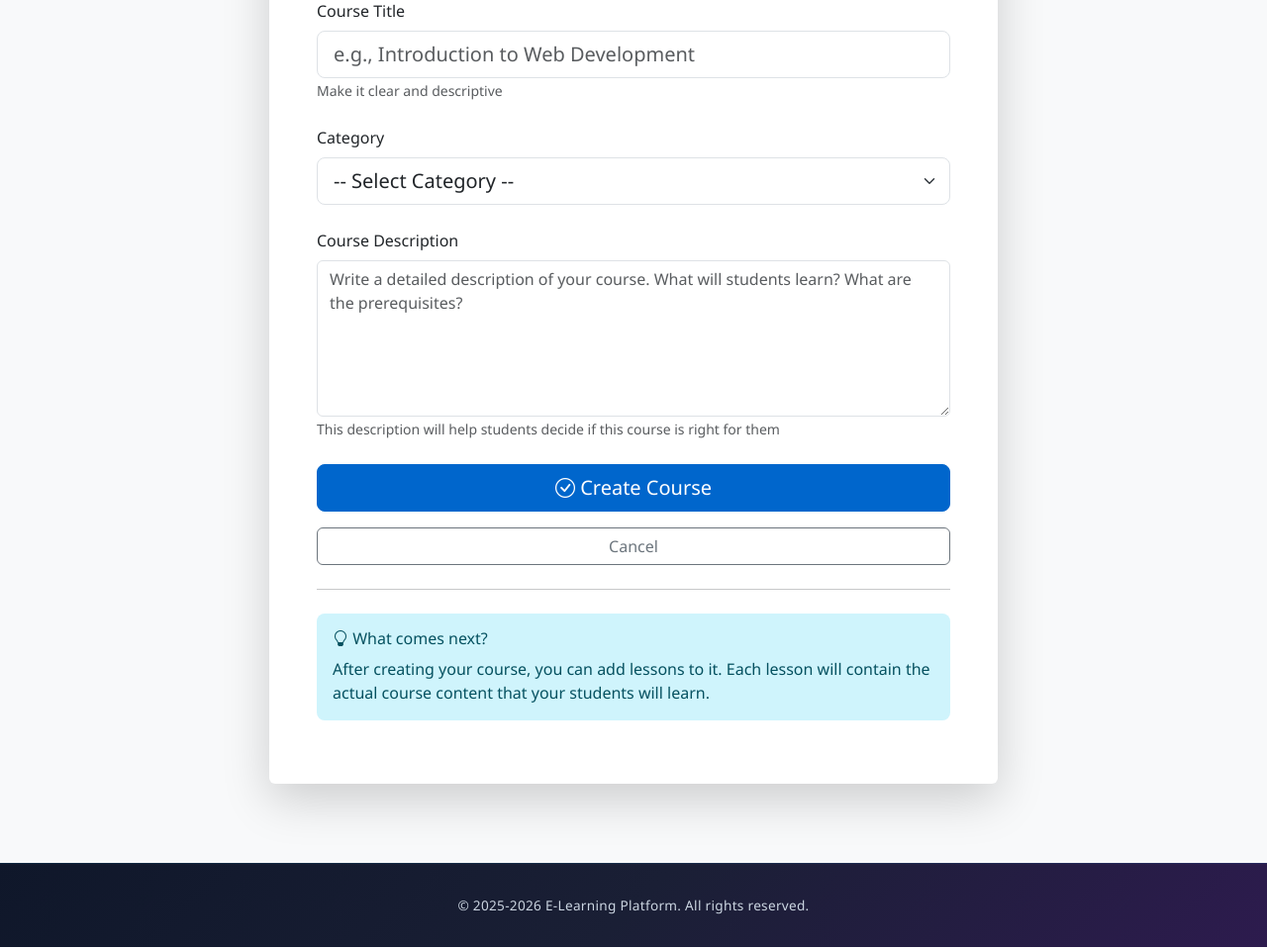
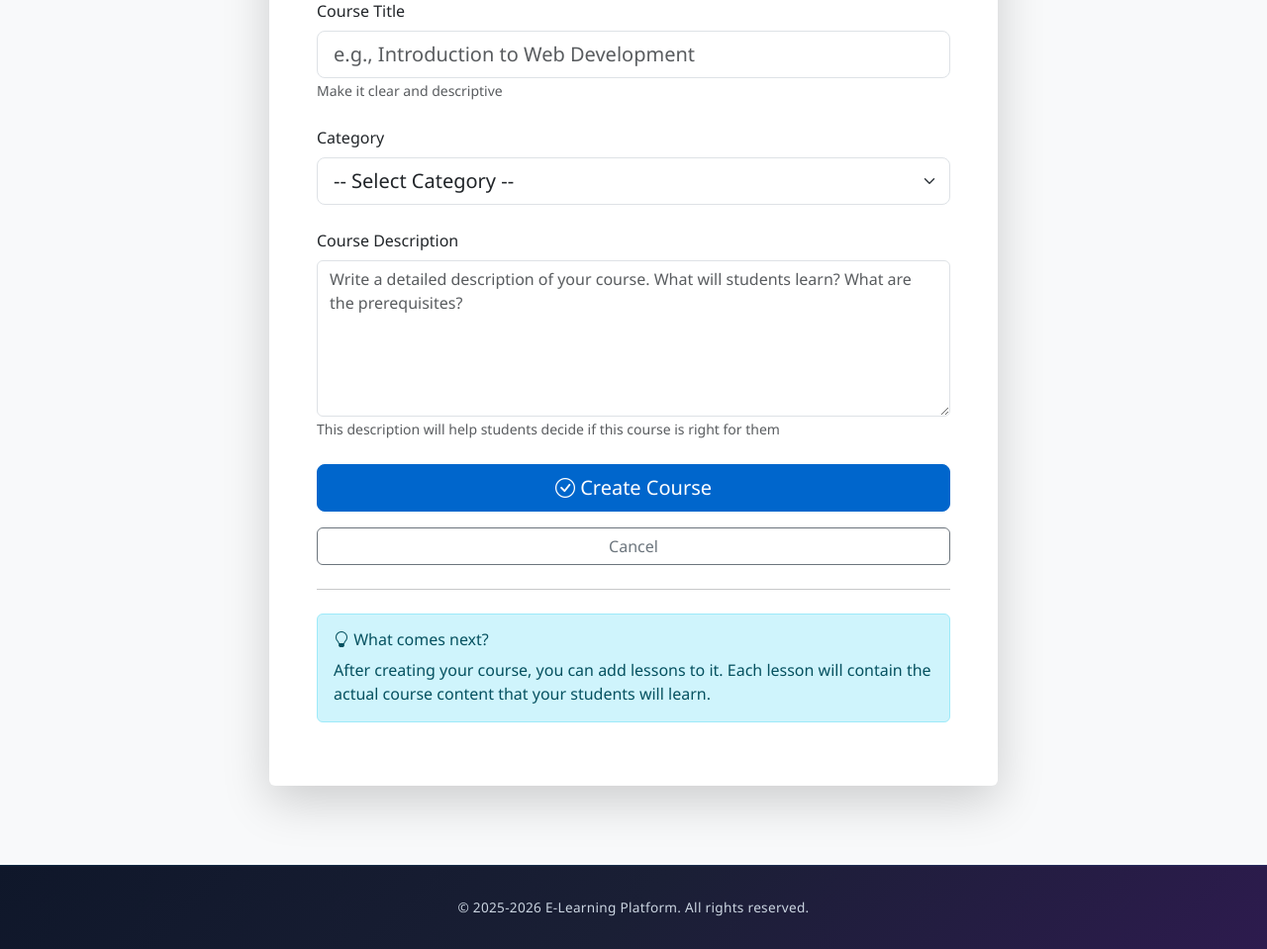
Before and after one commit to pritamrangari27/E-Learning-Platform, a Flask app: template app/templates/create_course.html in a window 1280 px wide. Shown: the part 301-1260 px from the top of the page at 99% size. Run offline with Flask 3, Linux system fonts and the light colour scheme; the template is opened without the code that fills it, so the values that code supplies are empty.

Commit message:
Remove alert styling from base.html - alerts completely removed

```diff
--- a/app/templates/base.html
+++ b/app/templates/base.html
@@ -290,11 +290,6 @@
             border-radius: 6px;
             font-weight: 600;
             padding: 0.5rem 1rem;
-        }
-
-        .alert {
-            border: none;
-            border-radius: 8px;
         }
 
         .form-control:focus,
```
